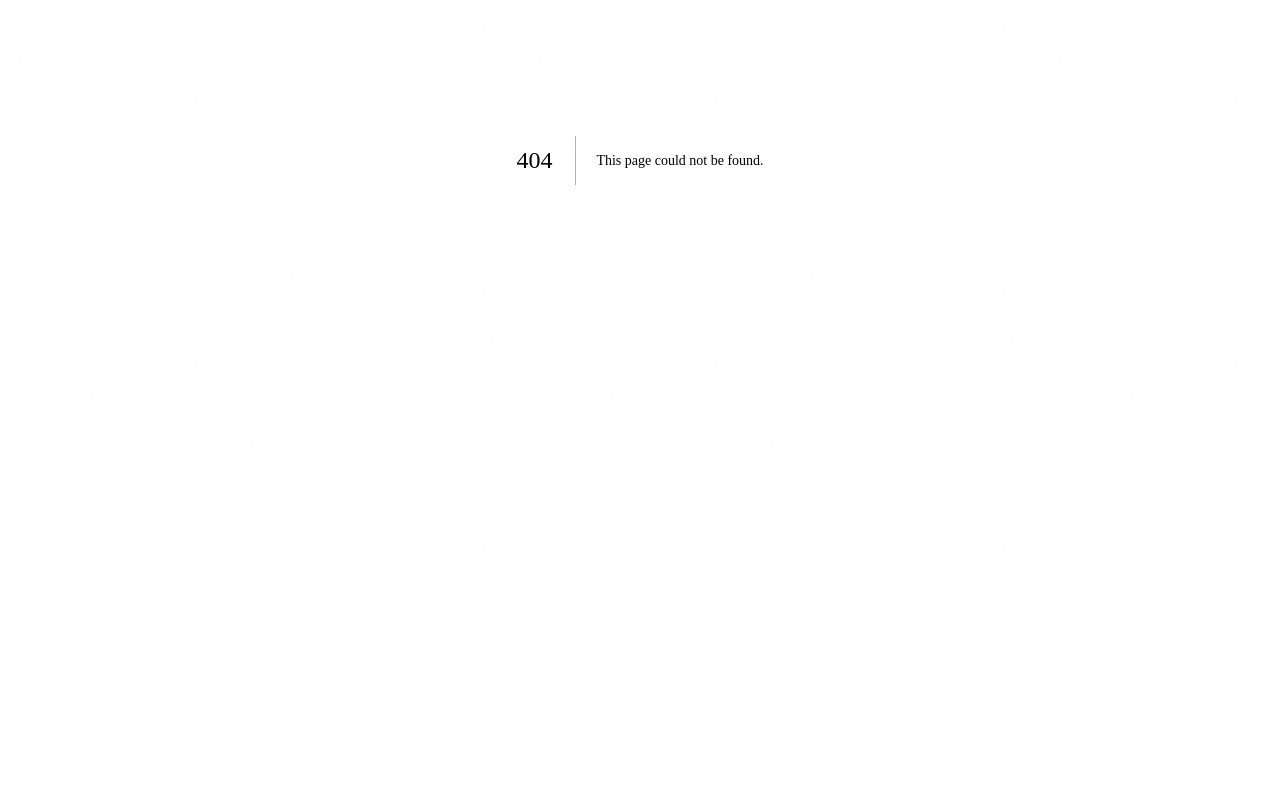
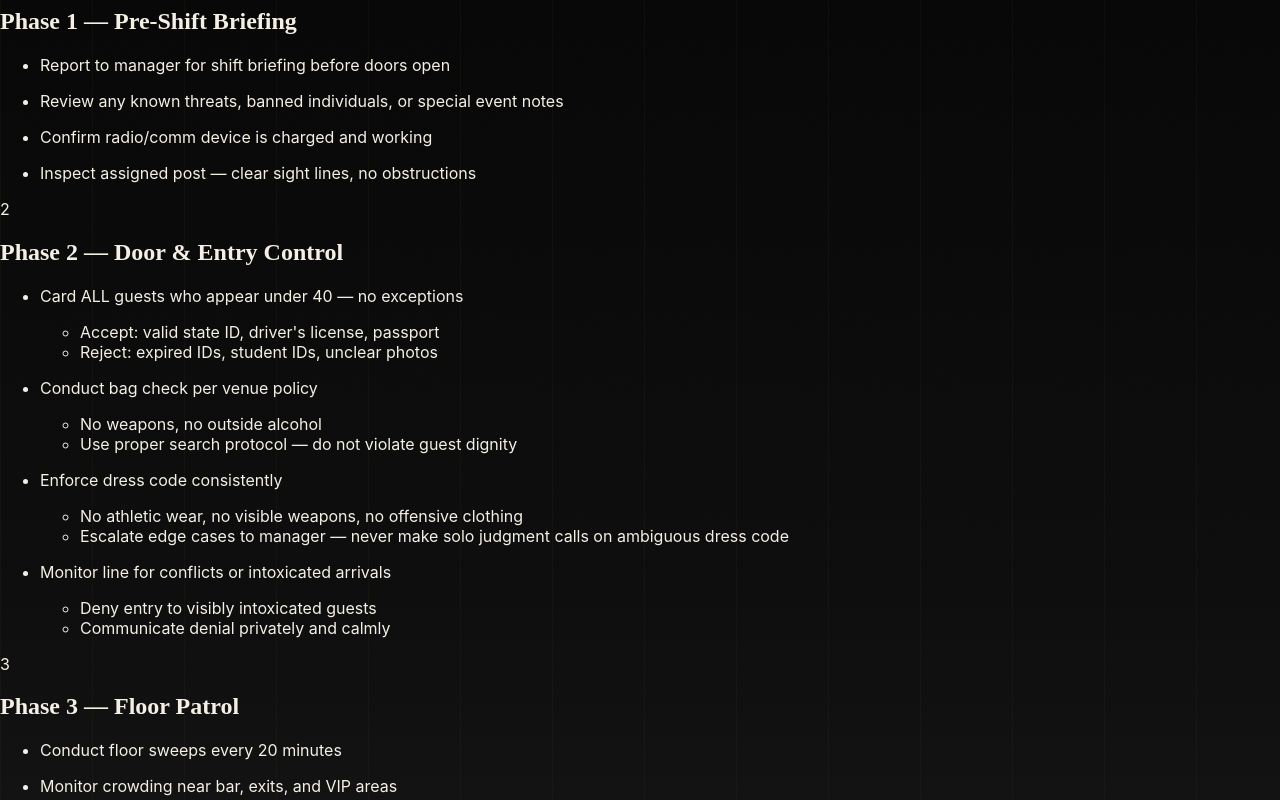
Before and after one commit to mgcglobalconsulting/loyaltysocial, a Next.js app: page /sop/security in a window 1280 px wide. Before the commit this address had no page. Shown: the part 240-1040 px from the top of the page. Before the commit the page ends 800 px from the top, so only its background shows below. Built offline with nearby package versions, Linux system fonts and the light colour scheme.

Commit message:
feat: add Security/Door Staff SOP page

```diff
--- /dev/null
+++ b/app/sop/security/page.tsx
@@ -0,0 +1,61 @@
+import { SOPLayout } from '@/components/sop/SOPLayout'
+
+const phases = [
+  {
+    title: 'Phase 1 — Pre-Shift Briefing',
+    items: [
+      { text: 'Report to manager for shift briefing before doors open' },
+      { text: 'Review any known threats, banned individuals, or special event notes' },
+      { text: 'Confirm radio/comm device is charged and working' },
+      { text: 'Inspect assigned post — clear sight lines, no obstructions' },
+    ],
+  },
+  {
+    title: 'Phase 2 — Door & Entry Control',
+    items: [
+      { text: 'Card ALL guests who appear under 40 — no exceptions', sub: ["Accept: valid state ID, driver's license, passport", 'Reject: expired IDs, student IDs, unclear photos'] },
+      { text: 'Conduct bag check per venue policy', sub: ['No weapons, no outside alcohol', 'Use proper search protocol — do not violate guest dignity'] },
+      { text: 'Enforce dress code consistently', sub: ['No athletic wear, no visible weapons, no offensive clothing', 'Escalate edge cases to manager — never make solo judgment calls on ambiguous dress code'] },
+      { text: 'Monitor line for conflicts or intoxicated arrivals', sub: ['Deny entry to visibly intoxicated guests', 'Communicate denial privately and calmly'] },
+    ],
+  },
+  {
+    title: 'Phase 3 — Floor Patrol',
+    items: [
+      { text: 'Conduct floor sweeps every 20 minutes' },
+      { text: 'Monitor crowding near bar, exits, and VIP areas' },
+      { text: 'Respond immediately to any altercations', sub: ['De-escalate verbally first', 'Use physical intervention only as last resort', 'Radio for backup before engaging'] },
+      { text: 'Keep all emergency exits clear at all times' },
+    ],
+  },
+  {
+    title: 'Phase 4 — Incident Protocol',
+    items: [
+      { text: 'Any physical altercation: radio manager and backup immediately' },
+      { text: 'Escort removed guests off premises — do not engage further once outside' },
+      { text: 'Document all incidents in shift log', sub: ['Time, description, parties involved, action taken'] },
+      { text: 'For medical emergencies: call 911 first, then notify manager' },
+    ],
+  },
+  {
+    title: 'Phase 5 — Close & Egress',
+    timing: 'End of Night',
+    items: [
+      { text: 'Monitor guest egress — ensure safe, orderly exit' },
+      { text: 'Sweep parking area and immediate exterior before standing down' },
+      { text: 'Submit incident report to manager', sub: ['Include any notable events even if no action was required'] },
+      { text: 'Return radio/equipment to charging station' },
+    ],
+  },
+]
+
+export default function SecuritySOP() {
+  return (
+    <SOPLayout
+      department="Security"
+      role="Door Control · Floor Patrol · Incident Response"
+      objective="Maintain a safe, secure, and welcoming environment for every guest — protecting the venue, the staff, and the Loyalty Social experience without compromising hospitality."
+      phases={phases}
+    />
+  )
+}
```
